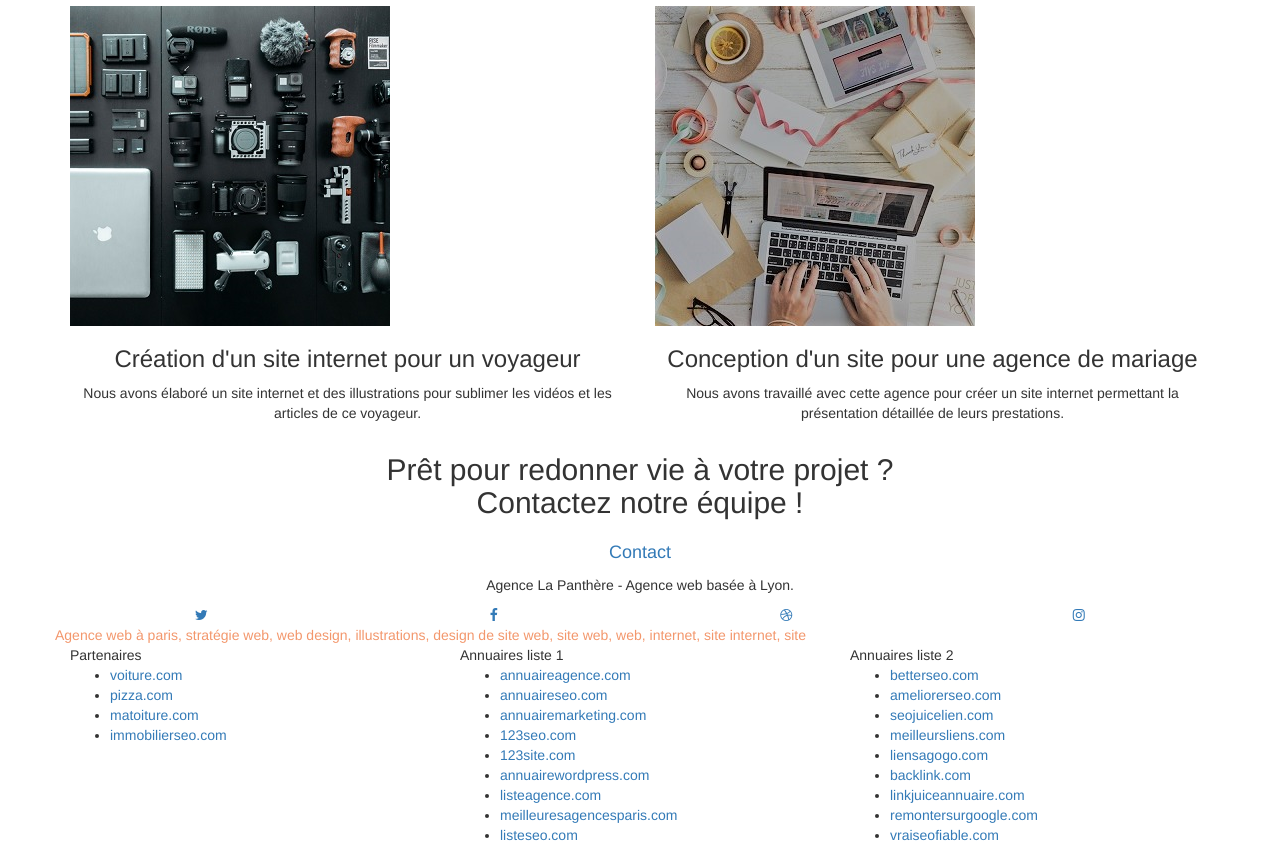
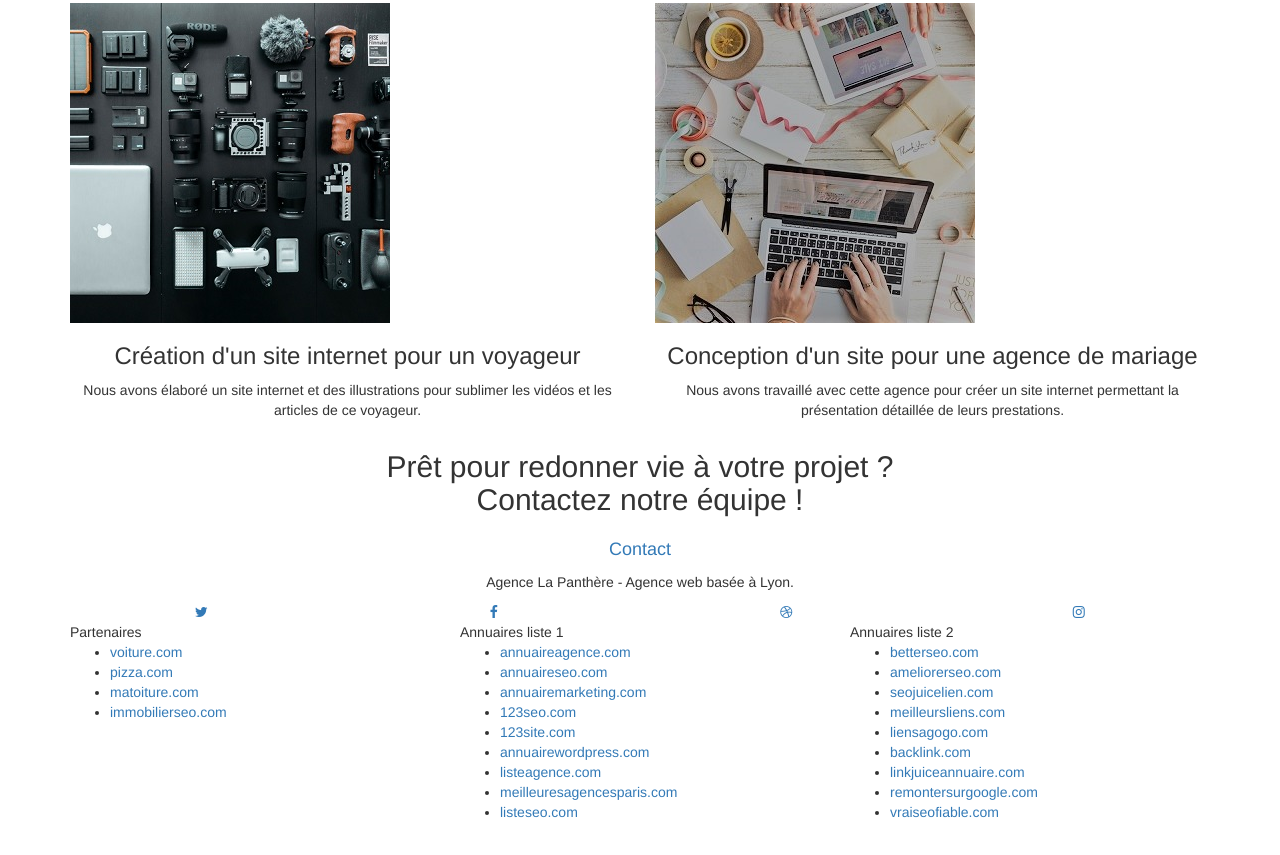
Before and after one commit to edbriand/La-Panth-re---Improved-website, a website: page src/index.html in a window 1280 px wide. Shown: the part 1650-2505 px from the top of the page. After the commit the page ends 2482 px from the top, so only its background shows below. Drawn offline with Linux system fonts and the light colour scheme; files that its build step writes are made by us from their sources; files whose address does not match are found by name.

Commit message:
fix: invisible keyword filled texts removed

```diff
--- a/src/index.html
+++ b/src/index.html
@@ -37,20 +37,12 @@
         <div class="container bloc-sm">
           <nav class="navbar row">
             <div class="navbar-header">
-              <div class="keywords" style="color: #cccccc; font-size: 1px">
-                Agence web à paris, stratégie web, web design, illustrations,
-                design de site web, site web, web, internet, site internet, site
-              </div>
               <a class="navbar-brand" href="index.html"
                 ><img
                   src="img/agence-la-panthere-monochrome.svg"
                   alt="paris web design logo agence web meilleure agence"
                   height="40"
               /></a>
-              <div class="keywords" style="color: #cccccc; font-size: 1px">
-                Agence web à paris, stratégie web, web design, illustrations,
-                design de site web, site web, web, internet, site internet, site
-              </div>
               <button
                 id="nav-toggle"
                 type="button"
@@ -368,11 +360,6 @@
                     ></a>
                   </div>
                 </div>
-                <div class="keywords" style="color: #f3976c">
-                  Agence web à paris, stratégie web, web design, illustrations,
-                  design de site web, site web, web, internet, site internet,
-                  site
-                </div>
               </div>
               <div class="row">
                 <div class="col-sm-4">
```
